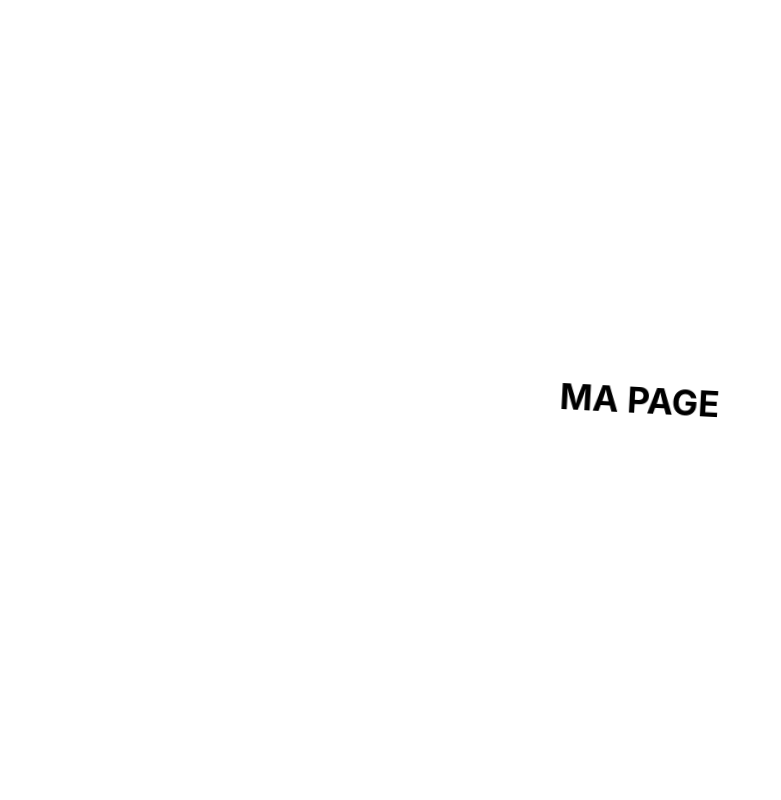
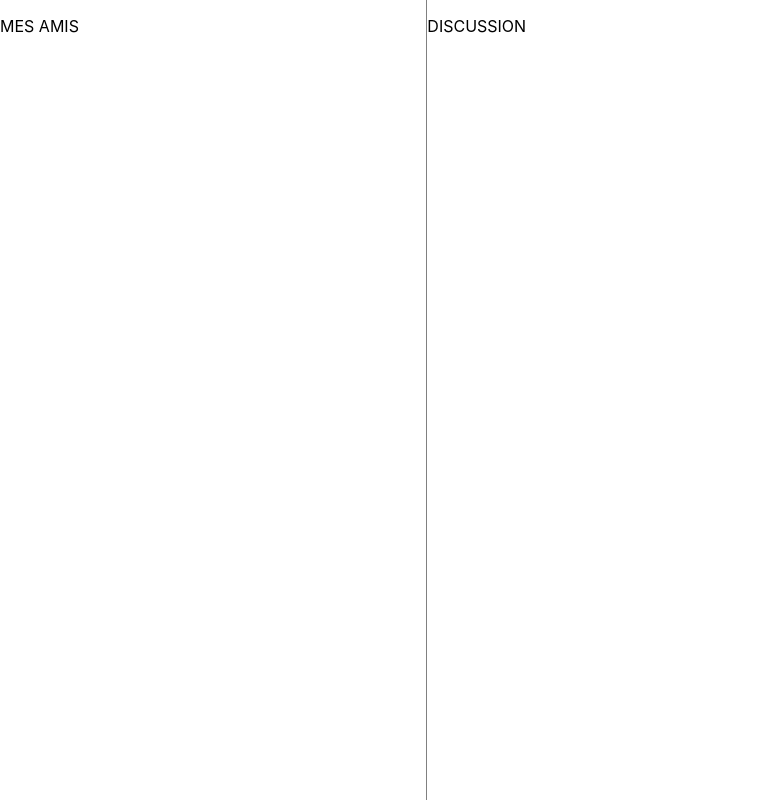
Before and after one commit to jimmy4701/digital_react, a React (Create React App) app: page / in a window 1280 px wide. Shown: the whole page, without its empty margins (0-781 px from the left). Built offline with nearby package versions, Linux system fonts and the light colour scheme.

Commit message:
Prepared tchat app frame

```diff
--- a/src/Exercices.js
+++ b/src/Exercices.js
@@ -1,9 +1,23 @@
-import React from 'react'
+import React, {useState} from 'react'
+import SigninForm from './components/SigninForm'
 
 function LandingPage(props){
+    const [signed, setSigned] = useState(false)
+
+    const sign_in = (email, password) => {
+        setSigned(true)
+    }
+
+    console.log('MODIF PAGE')
+
     return(
-        <div className="flex-center totalh">
-            <h1 className="animated tada infinite">MA PAGE</h1>
+        <div className="main-container">
+            <div id="left-part">
+                <p>MES AMIS</p>
+            </div>
+            <div id="right-part">
+                <p>DISCUSSION</p>
+            </div>
         </div>
     )
 }
--- /dev/null
+++ b/src/components/SigninForm.js
@@ -0,0 +1,29 @@
+import React, {useState} from 'react'
+
+function SigninForm(props){
+    const [email, setEmail]         = useState()
+    const [password, setPassword]   = useState()
+
+    const submit = (e) => {
+        e.preventDefault()
+        if(email && password && password.length > 6){
+            props.onSignin()
+        }else{
+            alert("Il vous manque des données")
+        }
+    }
+
+    return(
+        <form onSubmit={e => submit(e)}>
+            <input required onChange={e => setEmail(e.target.value) } type="email" placeholder="Email"  />
+            <input required onChange={e => setPassword(e.target.value) } type="password" placeholder="Password" />
+            {(email && password) ?
+                <button>ok</button>
+            :
+                <p>Merci de renseigner...</p>
+            }
+        </form>
+    )
+}
+
+export default SigninForm
--- a/src/index.css
+++ b/src/index.css
@@ -18,3 +18,18 @@ body {
 .totalh {
   height: 100vh;
 }
+
+/* CSS for tchat app*/
+.main-container {
+  display: flex;
+  height: 100vh;
+}
+
+#left-part {
+  flex: 2;
+  border-right: 1px solid grey;
+}
+
+#right-part {
+  flex: 4;
+}
```
